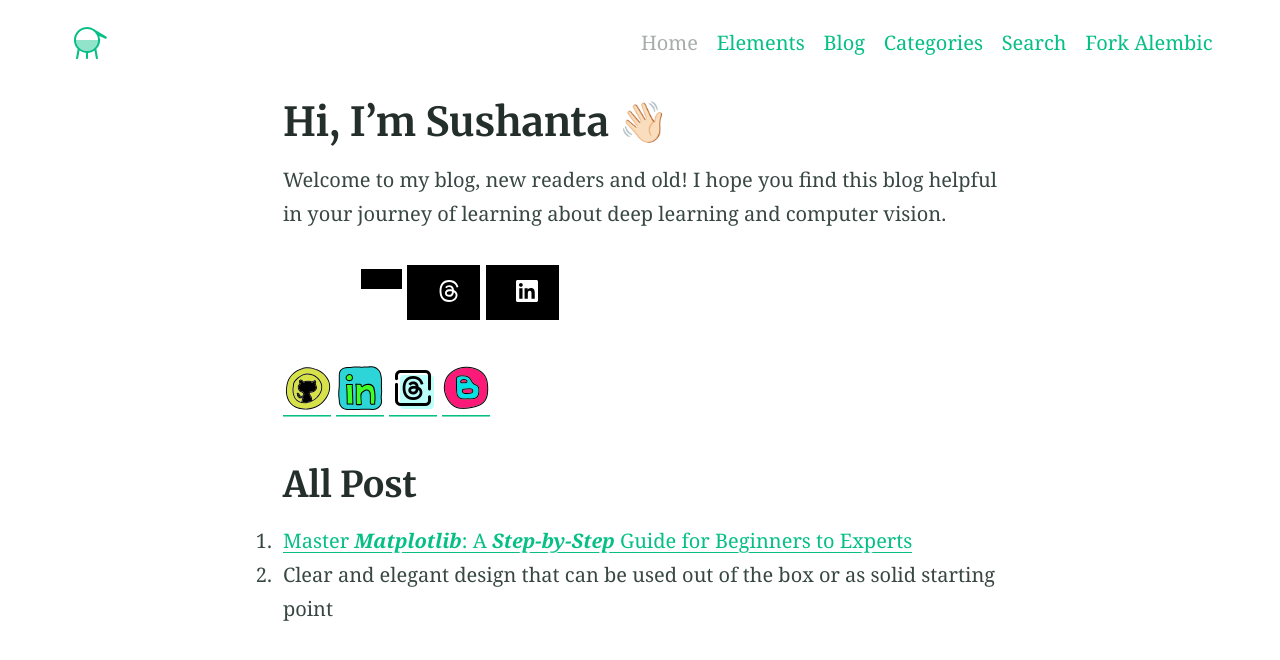
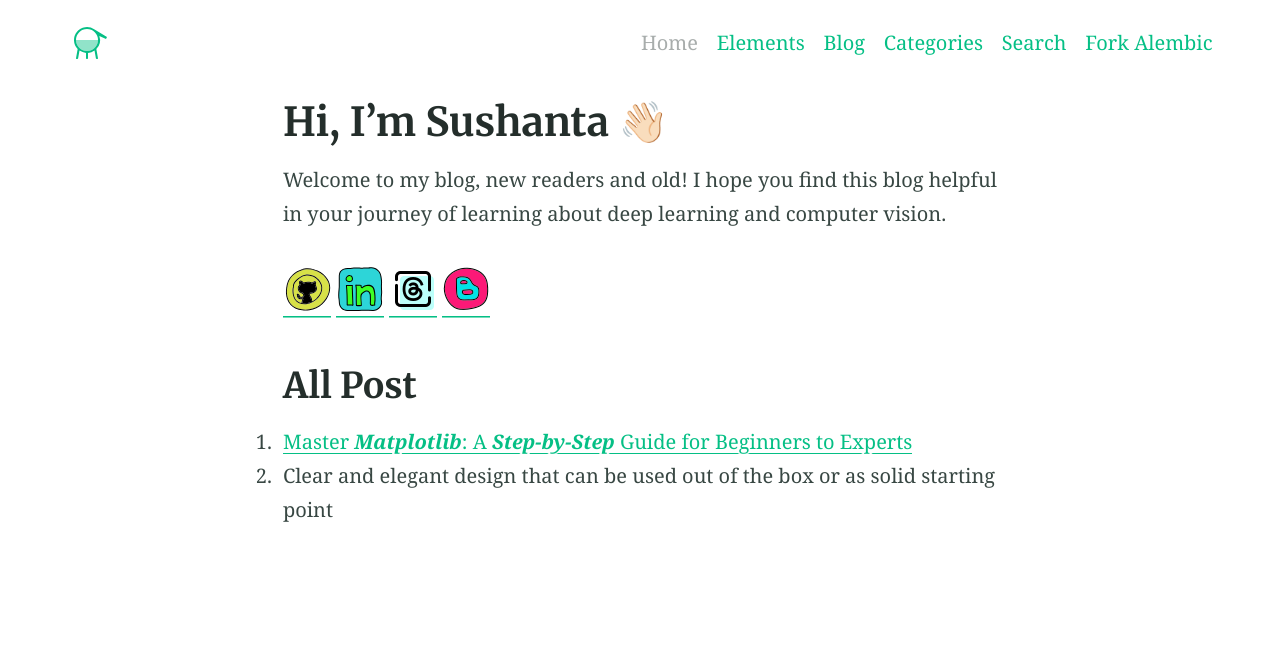
Before and after one commit to hi-sushanta/hi-sushanta.github.io, a Jekyll site: the page built from index.md, in a window 1280 px wide. Shown: the top 660 px of the page. Built offline with Jekyll 4.4.1, drawn with Linux system fonts in a browser that asks for light colours.

Commit message:
Remove old button icon

```diff
--- a/index.md
+++ b/index.md
@@ -5,8 +5,6 @@ excerpt: "Welcome to my blog, new readers and old! I hope you find this blog hel
 
 Welcome to my blog, new readers and old! I hope you find this blog helpful in your journey of learning about deep learning and computer vision.
 
-{% include button.html  icon="github" link="https://github.com/hi-sushanta" color="#FFFFFF" %} {% include button.html link="https://hiwhy.io/" color="#000000" %} {% include button.html icon="Threads" link="https://www.threads.net/@hi_chiai" color="#000000" %} {% include button.html icon="linkedin" link="https://www.linkedin.com/in/sushanta-das-/" color="#000000" %}
-
 [![""](icons8-github.svg)](https://github.com/hi-sushanta) [![""](icons8-linkedin.svg)](https://www.linkedin.com/in/sushanta-das-/) [![""](icon-threads.png)](https://www.threads.net/@hi_chiai) [![""](icon-blog.png)](https://hiwhy.io/)
 
 ## All Post
```
